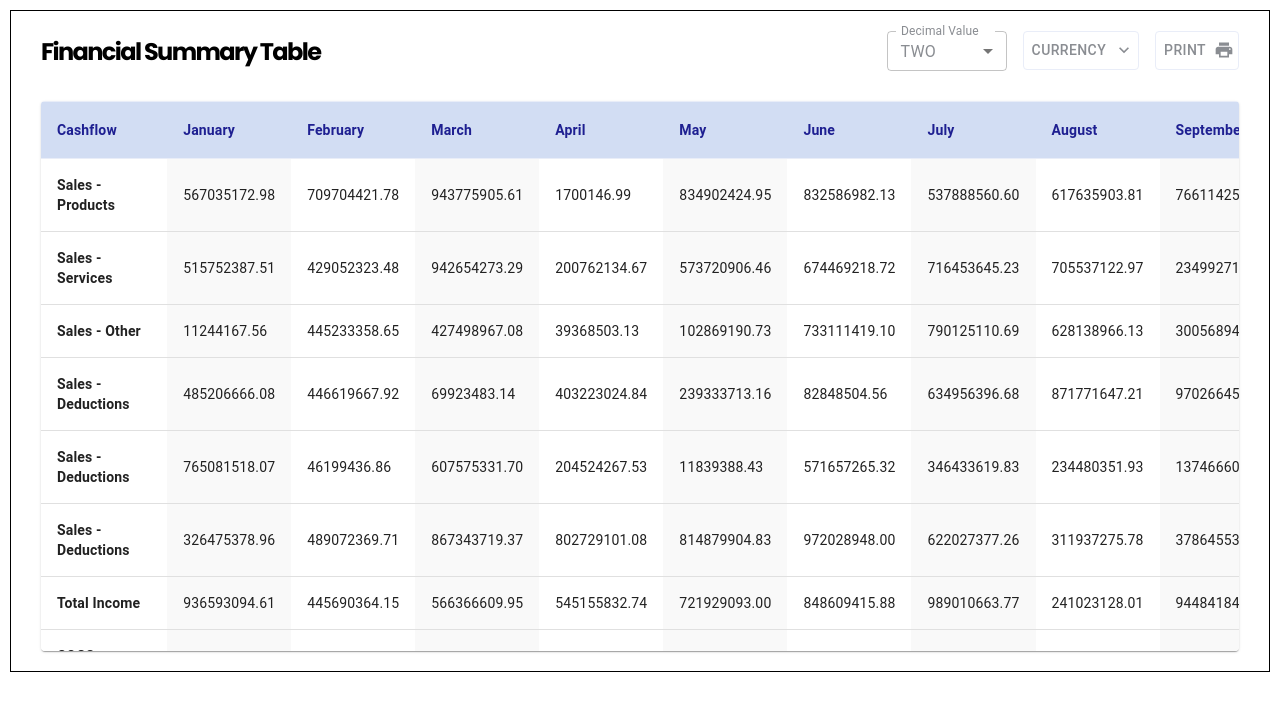
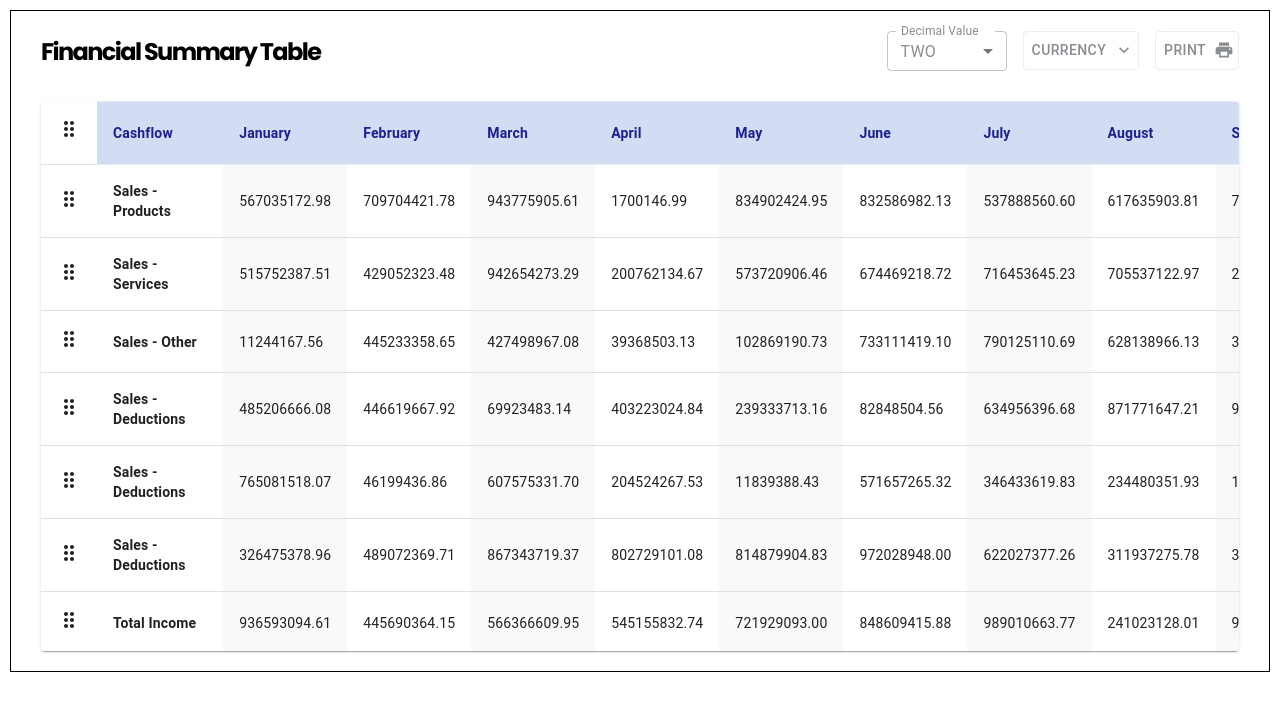
Before and after one commit to barkha-gupta/the-kaptive, a React (Vite) app: page / in a window 1280 px wide. Shown: the top 710 px of the page. Built offline with nearby package versions, Linux system fonts and the light colour scheme.

Commit message:
feat: draggable rows

```diff
--- a/package.json
+++ b/package.json
@@ -12,11 +12,13 @@
   "dependencies": {
     "@emotion/react": "^11.11.4",
     "@emotion/styled": "^11.11.5",
+    "@hello-pangea/dnd": "^16.6.0",
     "@mui/icons-material": "^5.15.19",
     "@mui/material": "^5.15.19",
     "jspdf": "^2.5.1",
     "material-ui-popup-state": "^5.1.2",
     "react": "^18.2.0",
+    "react-beautiful-dnd": "^13.1.1",
     "react-dom": "^18.2.0",
     "react-to-print": "^2.15.1"
   },
--- a/src/App.css
+++ b/src/App.css
@@ -14,3 +14,7 @@ header {
   display: flex;
   column-gap: 1rem;
 }
+.dragactive {
+  background-color: #b888dc;
+  border: "none";
+}
--- a/src/components/FinancialSummaryTable.jsx
+++ b/src/components/FinancialSummaryTable.jsx
@@ -19,9 +19,12 @@ import InputLabel from "@mui/material/InputLabel";
 import FormControl from "@mui/material/FormControl";
 import Select from "@mui/material/Select";
 
+import { DragDropContext, Droppable, Draggable } from "@hello-pangea/dnd";
+
 import AttachMoneyIcon from "@mui/icons-material/AttachMoney";
 import EuroIcon from "@mui/icons-material/Euro";
 import CurrencyPoundIcon from "@mui/icons-material/CurrencyPound";
+import DragIndicatorIcon from "@mui/icons-material/DragIndicator";
 
 import { useReactToPrint } from "react-to-print";
 
@@ -96,9 +99,21 @@ const FinancialSummaryTable = () => {
 
   const handlePrint = useReactToPrint({
     content: () => componentRef.current,
-    onAfterPrint: () => alert("Print successful!"),
-    onPrintError: (error) => alert(`Print error: ${error}`),
+    onAfterPrint: () => console.log("Print successful!"),
+    onPrintError: (error) => console.log(`Print error: ${error}`),
   });
+
+  const handleDragEnd = (result) => {
+    if (!result.destination) {
+      return;
+    }
+
+    const items = Array.from(tableData);
+    const [selectedRow] = items.splice(result.source.index, 1); //removing the selected item
+    items.splice(result.destination.index, 0, selectedRow); //adding the selected item
+
+    setTableData(items);
+  };
 
   const columnData = [
     "Cashflow",
@@ -200,6 +215,7 @@ const FinancialSummaryTable = () => {
         </div>
       </header>
 
+      <DragDropContext onDragEnd={(result) => handleDragEnd(result)}>
         <TableContainer
           sx={{
             maxWidth: "100%",
@@ -218,6 +234,9 @@ const FinancialSummaryTable = () => {
           <Table stickyHeader ref={componentRef}>
             <TableHead>
               <TableRow>
+                <TableCell>
+                  <DragIndicatorIcon />
+                </TableCell>
                 {columnData.map((colName, i) => (
                   <TableCell
                     sx={{
@@ -237,9 +256,30 @@ const FinancialSummaryTable = () => {
               </TableRow>
             </TableHead>
 
-          <TableBody>
+            <Droppable
+              droppableId="rows"
+              type="ROW"
+              direction="horizontal"
+              ignoreContainerClipping={true}
+            >
+              {(provided) => (
+                <TableBody ref={provided.innerRef} {...provided.droppableProps}>
                   {tableData.map((row, index) => (
-              <TableRow key={index}>
+                    <Draggable
+                      key={index}
+                      draggableId={`row-${index}`}
+                      index={index}
+                    >
+                      {(provided, snapshot) => (
+                        <TableRow
+                          key={index}
+                          ref={provided.innerRef}
+                          {...provided.draggableProps}
+                          className={snapshot.isDragging ? "dragactive" : ""}
+                        >
+                          <TableCell {...provided.dragHandleProps}>
+                            <DragIndicatorIcon />
+                          </TableCell>
                           <TableCell
                             sx={{
                               fontWeight: 600,
@@ -265,20 +305,29 @@ const FinancialSummaryTable = () => {
                               key={month}
                               sx={{
                                 border: "1px solid ##f1f1f1",
-                      backgroundColor: i % 2 === 0 ? "#f9f9f9" : "inherit",
+                                backgroundColor:
+                                  i % 2 === 0 ? "#f9f9f9" : "inherit",
                                 "@media print": {
                                   fontSize: "0.8rem",
                                 },
                               }}
                             >
-                    {convertValue(row[month], currency).toFixed(decimalValue)}
+                              {convertValue(row[month], currency).toFixed(
+                                decimalValue
+                              )}
                             </TableCell>
                           ))}
                         </TableRow>
+                      )}
+                    </Draggable>
                   ))}
+                  {provided.placeholder}
                 </TableBody>
+              )}
+            </Droppable>
           </Table>
         </TableContainer>
+      </DragDropContext>
     </div>
   );
 };
```
Also changed, not shown: 1 other file (tests, documents, lock files or other folders). Lines whose indentation alone changed are shown as unchanged.
